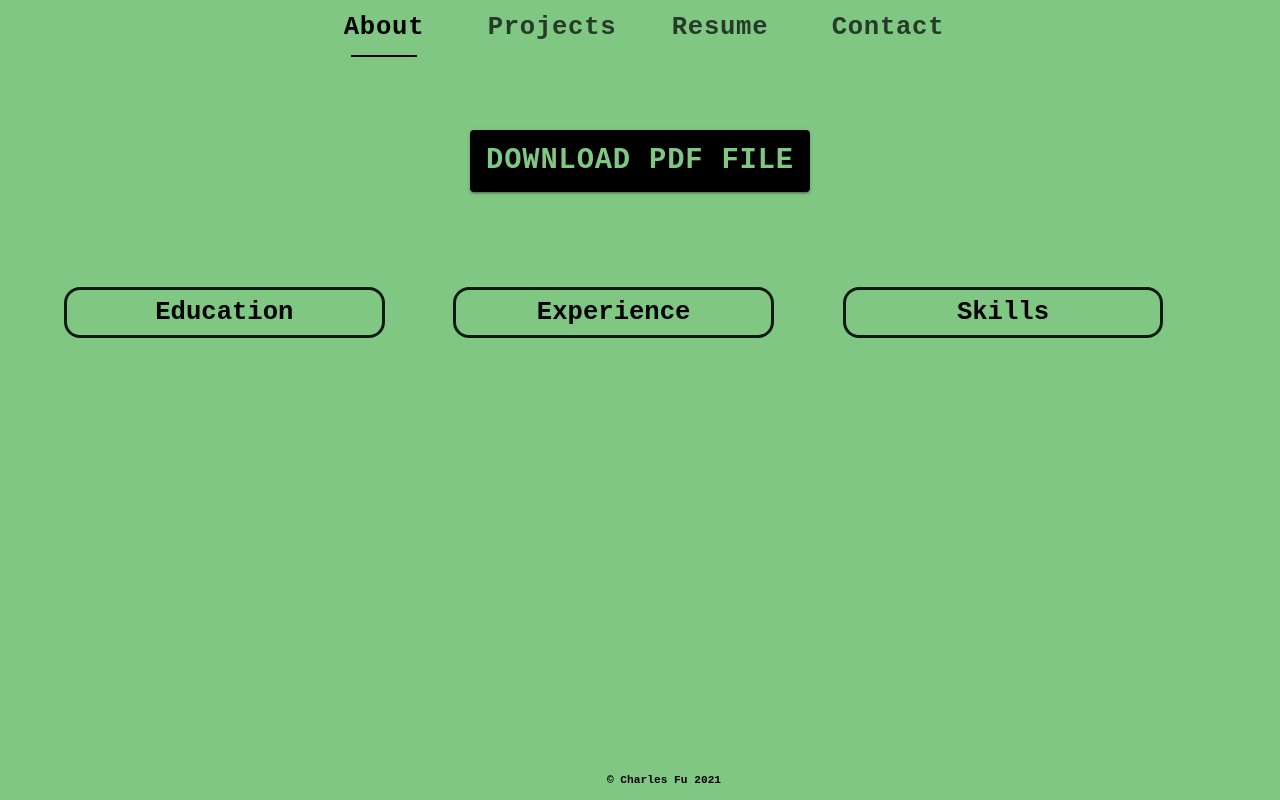
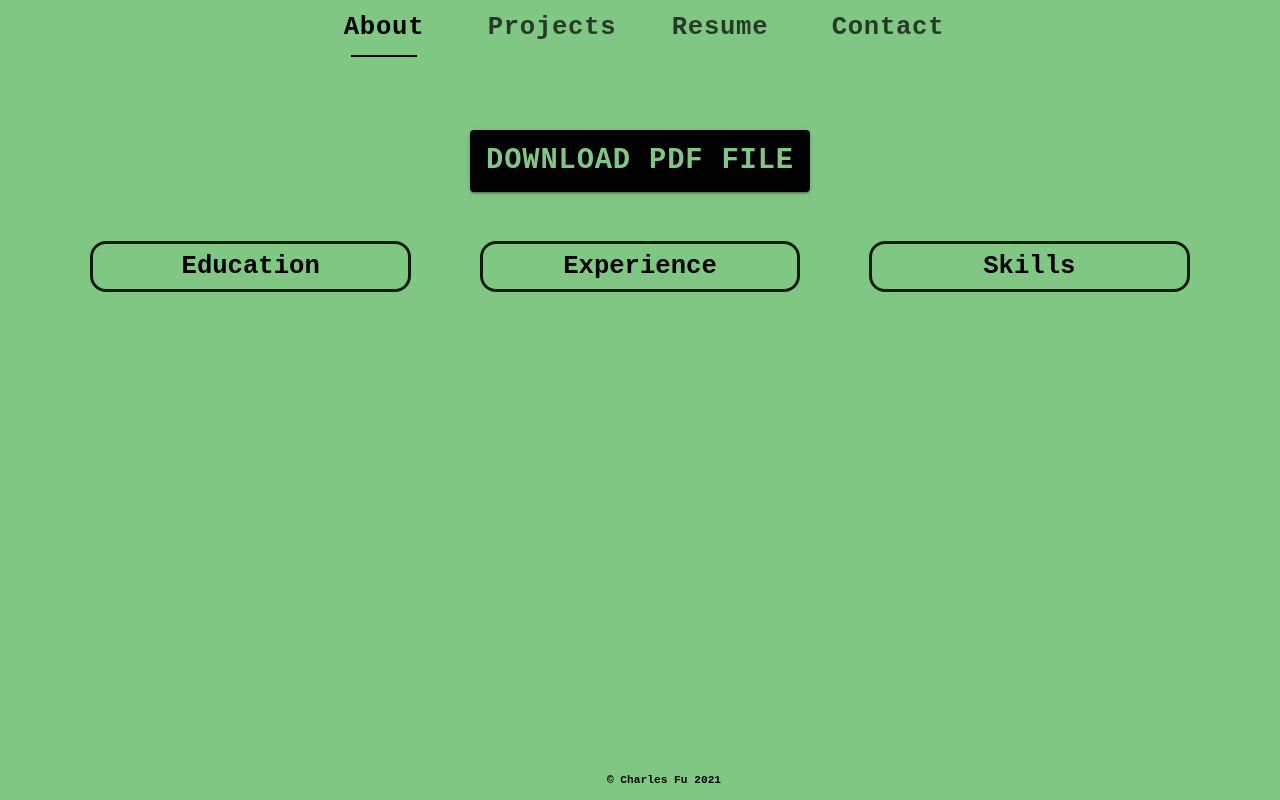
Before and after one commit to charlesfu4/charlesfu4.github.io, a React (Create React App) app: page /resume in a window 1280 px wide. Shown: the top 800 px of the page. Built offline with nearby package versions, Linux system fonts and the light colour scheme.

Commit message:
refactor: adjust grid positions

```diff
--- a/src/pages/About.js
+++ b/src/pages/About.js
@@ -114,18 +114,18 @@ const About = ({ checked }) => {
           <Fade in={checked} style={{ transitionDelay: '3000ms' }} timeout={3100}>
             <Grid item xs={12} className={null}  style={{ textAlign: 'left' }}>
               <ThemeProvider theme={theme}>
-                <Typography variant="h3">My experience covers Machine Learning, Big Data Analytics, and Web Development.</Typography>
+                <Typography variant="h3">My interests cover Machine Learning, Big Data Analytics, and Web Development.</Typography>
               </ThemeProvider>
             </Grid>
           </Fade>
-          <Fade in={checked} style={{ transitionDelay: '4000ms' }} timeout={3100}>
+          <Fade in={checked} style={{ transitionDelay: '5000ms' }} timeout={3100}>
             <Grid item xs={12} className={null}  style={{ textAlign: 'left' }}>
               <ThemeProvider theme={theme}>
                 <Typography variant="h4">Apart from work,</Typography>
               </ThemeProvider>
             </Grid>
           </Fade>
-          <Fade in={checked} style={{ transitionDelay: '4500ms' }} timeout={3100}>
+          <Fade in={checked} style={{ transitionDelay: '6500ms' }} timeout={3100}>
             <Grid item xs={12} className={null}  style={{ textAlign: 'left' }}>
               <ThemeProvider theme={theme}>
                 <Typography variant="h4">I am a drop coffee brewer, an amature cook who likes to transform different dishes into vegetarian ones, and a fitness lover.</Typography>
--- a/src/pages/Projects.js
+++ b/src/pages/Projects.js
@@ -84,12 +84,12 @@ const Projects = ({ checked }) => {
             className={classes.container}
             spacing={6}
           >
-            <Grid item xs={6} className={classes.items} style={{ textAlign: 'center' }} >
+            <Grid item xs={6} className={classes.items} align="center" >
               <ThemeProvider theme={theme}>
                 <Typography variant="h2">Academic</Typography>
               </ThemeProvider>
             </Grid>
-            <Grid item xs={5} className={classes.items} style={{ textAlign: 'center' }} >
+            <Grid item xs={5} className={classes.items} align="center" >
               <ThemeProvider theme={theme}>
                 <Typography variant="h2">Self-study</Typography>
               </ThemeProvider>
@@ -108,6 +108,7 @@ const Projects = ({ checked }) => {
               xs={6}
               item
               className={classes.container}
+              align="center"
             >
               <Box
                 m={1}
@@ -133,7 +134,7 @@ const Projects = ({ checked }) => {
                 borderRadius={16}
                 className={classes.hoverbox}
               >
-                <Grid container alignContent='center' style={{ textAlign: 'left' }} >
+                <Grid container alignContent='center' style={{ textAlign: 'left' }}>
                   <Box p={1}>
                     <ThemeProvider theme={theme}>
                       <Typography variant="h4">Big data analytics programming</Typography>
@@ -180,6 +181,7 @@ const Projects = ({ checked }) => {
               xs={6}
               item
               className={classes.container}
+              align="center"
             >
               <Box
                 m={1}
--- a/src/pages/Resume.js
+++ b/src/pages/Resume.js
@@ -137,13 +137,12 @@ const Resume = ({ checked }) => {
             <Grid
               container
               direction="row"
-              alignContent="center"
-              alignItems="center"
+              align="center"
               wrap="wrap"
               className={classes.container}
               spacing={2}
             >
-              <Grid item xs={4} style={{ textAlign: 'center' }} >
+              <Grid item xs={4} align="center">
                 <Box
                   p={1}
                   width='80%'
@@ -157,10 +156,11 @@ const Resume = ({ checked }) => {
                   </ThemeProvider>
                 </Box>
               </Grid>
-              <Grid item xs={4} style={{ textAlign: 'center' }} >
+              <Grid item xs={4} align="center">
                 <Box
                   p={1}
                   width='80%'
+                  align="center"
                   border={3}
                   borderColor="text.primary"
                   borderRadius={16}
@@ -171,10 +171,11 @@ const Resume = ({ checked }) => {
                   </ThemeProvider>
                 </Box>
               </Grid>
-              <Grid item xs={4} style={{ textAlign: 'center' }} >
+              <Grid item xs={4} align="center">
                 <Box
                   p={1}
                   width='80%'
+                  align="center"
                   border={3}
                   borderColor="text.primary"
                   borderRadius={16}
```
Also changed, not shown: 1 other file (tests, documents, lock files or other folders).
